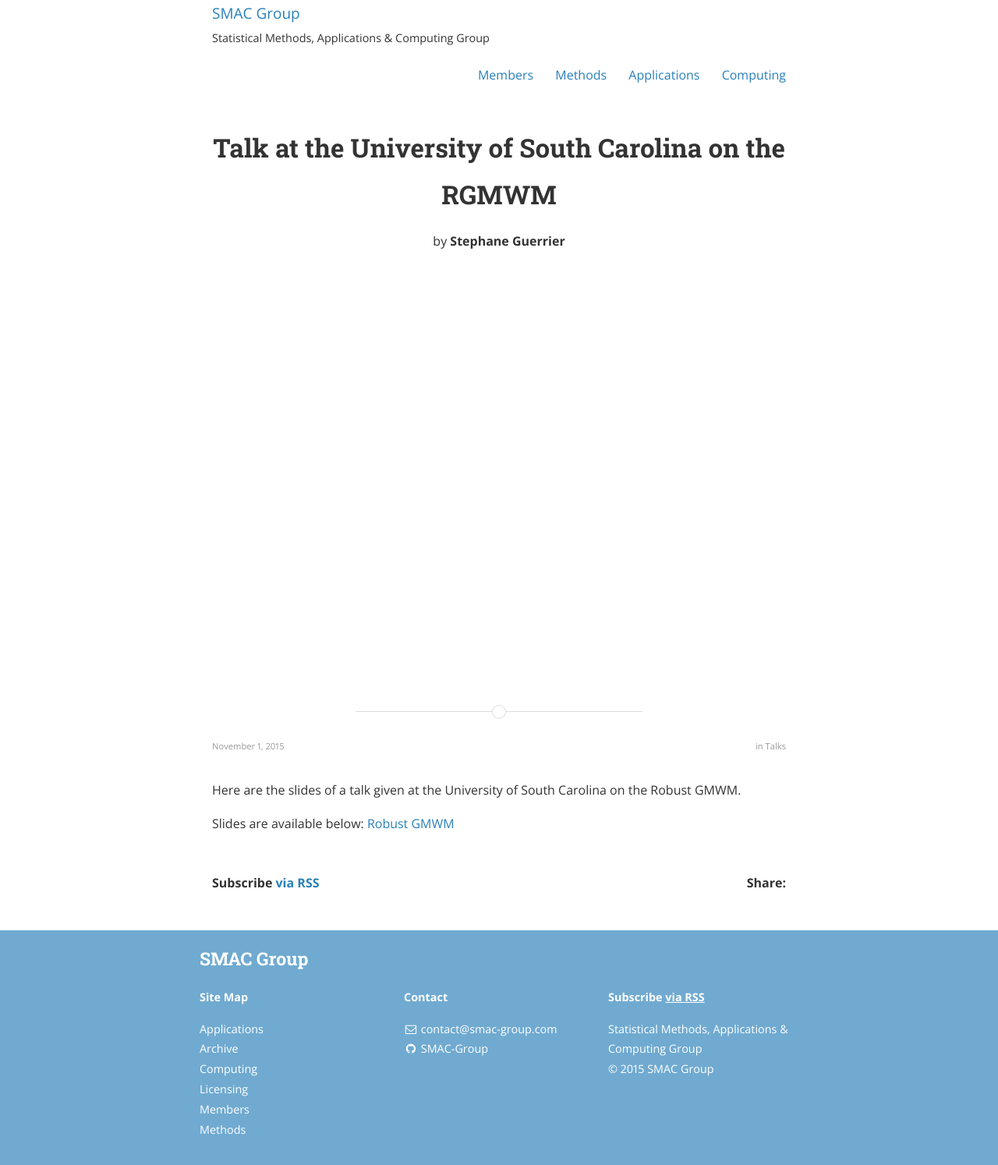
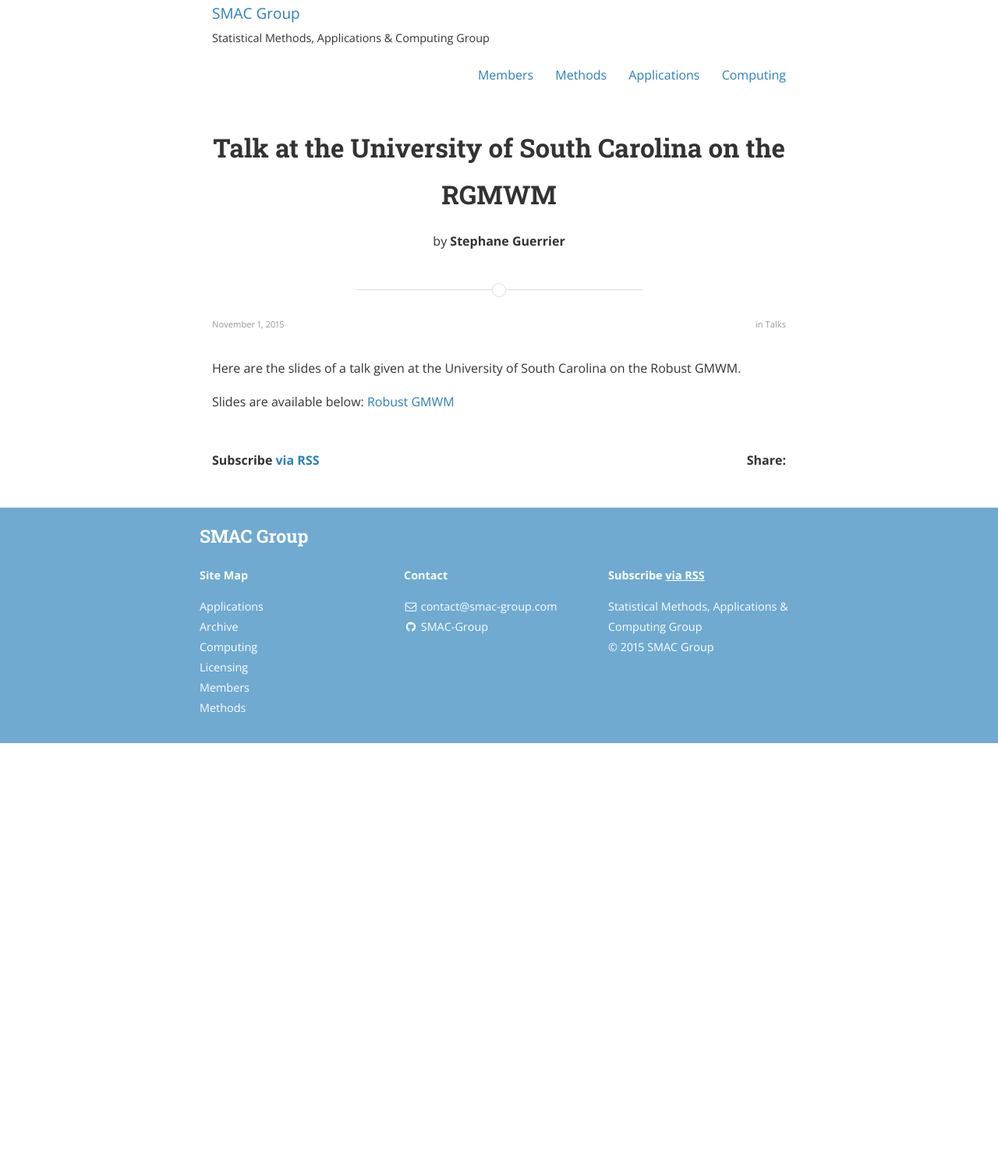
Before and after one commit to SMAC-Group/smac-group.github.io, a Jekyll site: the page built from talks/_posts/2015-11-01-talk_at_usc.markdown, in a window 1280 px wide. Shown: the whole page at 78% size. Built offline with Jekyll 4.4.1, drawn with Linux system fonts in a browser that asks for light colours; nearby versions of some CDN libraries; a style sheet for code colours, icons or effects is not loaded; after the commit the page ends 953 px from its top, so only the background shows below that.

Commit message:
Removed width and height

```diff
--- a/_sass/_layout.scss
+++ b/_sass/_layout.scss
@@ -73,8 +73,6 @@
     @include outer-container;
     /* width: 100%; */
 	text-align: center;
-    min-height: 768px;
-    min-width: 200px;
 	&.has-cover {
 		color: $white;
 		text-shadow: 0 2px 1px rgba(0,0,0,0.67) !important;
```
